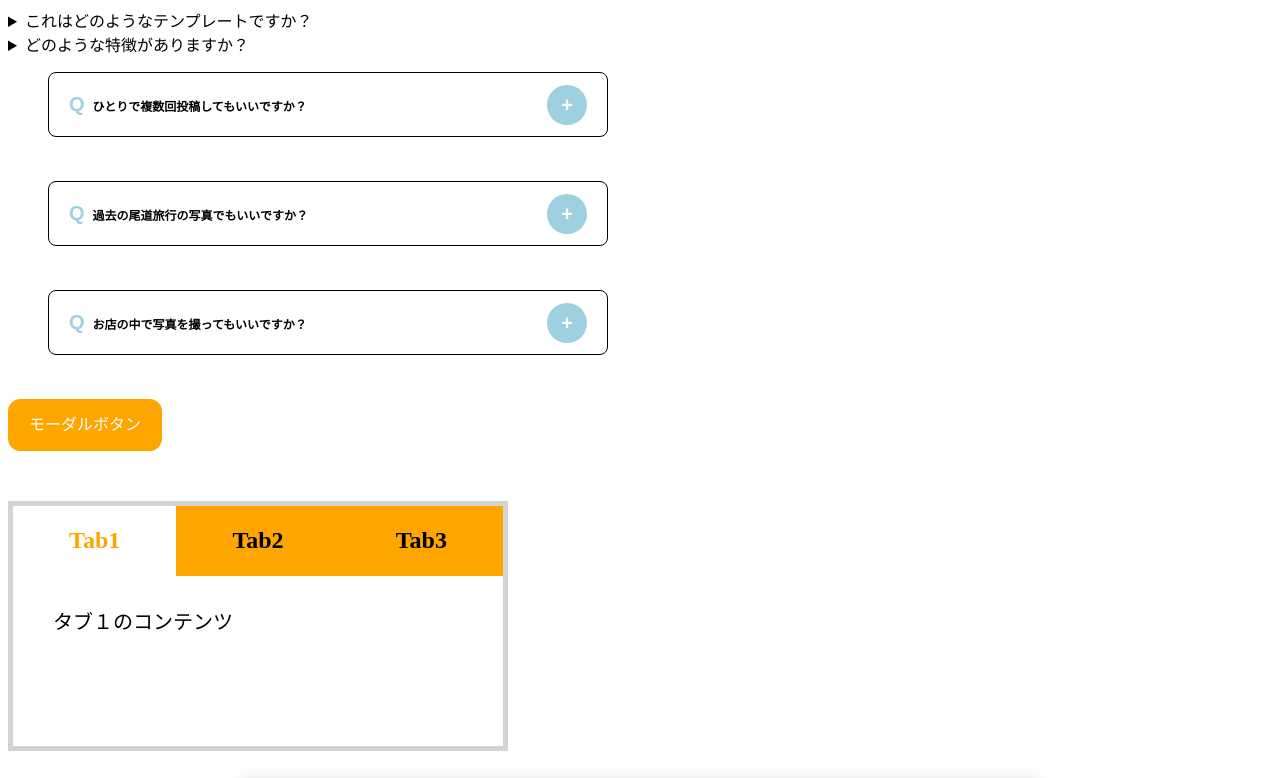
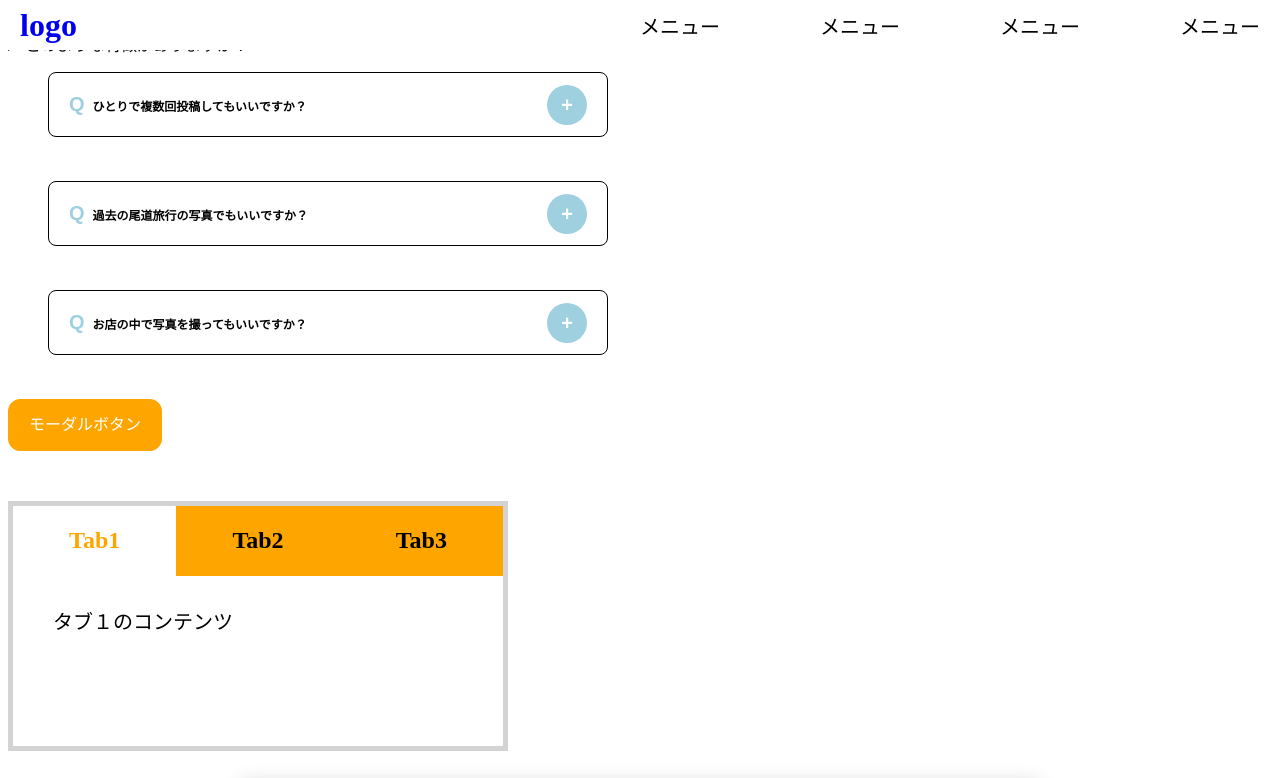
Before and after one commit to izumi0913-coder/practice, a plain HTML site: page practice/practice/index.html in a window 1280 px wide. Shown: the top 778 px of the page. Drawn offline with nearby package versions, Linux system fonts and the light colour scheme.

Commit message:
5月25日練習分です

```diff
--- a/practice/practice/index.html
+++ b/practice/practice/index.html
@@ -7,8 +7,32 @@
       <link rel="stylesheet" href="https://cdn.jsdelivr.net/npm/swiper@11/swiper-bundle.min.css"/>
       <link rel="stylesheet" href="style.css">
     </head>
+<!--ヘッダー-->
+    <header class="header">
+      <div class="header_inner">
+        <h1 class="header_title header-title">
+          <a href="#">
+            logo
+          </a>
+        </h1>
+        <nav class="header_nav nav" id="js-nav">
+          <ul class="nav_items nav-items">
+            <li class="nav-items_item"><a href="">メニュー</a></li>
+            <li class="nav-items_item"><a href="">メニュー</a></li>
+            <li class="nav-items_item"><a href="">メニュー</a></li>
+            <li class="nav-items_item"><a href="">メニュー</a></li>
+          </ul>
+        </nav>
+        <button class="header__hamburger hamburger" id="js-hamburger">
+          <span></span>
+          <span></span>
+          <span></span>
+        </button>
+      </div>
+    </header>
+
     <body>
-      <!--アコーディオンメニュー-->
+<!--アコーディオンメニュー-->
 <details class="accordion-005">
     <summary>これはどのようなテンプレートですか？</summary>
     <p>見出し風のアコーディオンメニューです。</p>
@@ -114,8 +138,8 @@
       <div class="swiper-slide"><img src="images/swiper3.png" alt="スライド3"></div>
       <div class="swiper-slide"><img src="images/swiper4.png" alt="スライド4"></div>
     </div>
+    <div class="swiper-pagination"></div>
   </div>
-  <div class="swiper-pagination"></div>
   <div class="swiper-button-prev-2"></div>
   <div class="swiper-button-next-2"></div>
 
--- a/practice/practice/js/event.js
+++ b/practice/practice/js/event.js
@@ -1,3 +1,12 @@
+//ハンバーガーメニュー
+const ham = document.querySelector('#js-hamburger');
+const nav = document.querySelector('#js-nav');
+
+ham.addEventListener('click', () => {
+  ham.classList.toggle('active');
+  nav.classList.toggle('active');
+});
+
 // アコーディオンメニュー
 const qa = document.querySelectorAll(".js-ac");
 
--- a/practice/practice/style.css
+++ b/practice/practice/style.css
@@ -2,6 +2,213 @@
 *::before,
 *::after {
   box-sizing: border-box;
+}
+
+a {
+  text-decoration: none;
+}
+
+ul,
+li {
+  list-style: none;
+}
+
+
+main {
+  background-color: #f1f1f1;
+  height: 800px;
+  display: flex;
+}
+
+
+.main {
+  margin: auto;
+}
+
+.footer {
+  background-color: #f6f6f6;
+  height: 200px;
+  display: flex;
+}
+
+.footer div {
+  margin: auto;
+}
+
+
+/* ヘッダー */
+.header {
+  background-color: white;
+  width: 100%;
+  height: 50px;
+  position: fixed;
+  top: 0;
+  left: 0;
+  right: 0;
+  z-index: 999;
+}
+
+.header_inner {
+  padding: 0 20px;
+  display: flex;
+  align-items: center;
+  justify-content: space-between;
+  height: inherit;
+  position: relative;
+}
+
+.header_title {
+  width: 80px;
+}
+
+
+@media screen and (min-width: 960px) {
+  .header_title {
+    width: 120px;
+  }
+}
+
+.header_title img {
+  display: block;
+  width: 100%;
+  height: 100%;
+}
+
+.header_nav {
+  position: absolute;
+  right: 0;
+  left: 0;
+  top: 0;
+  width: 100%;
+  height: 100vh;
+  transform: translateX(100%);
+  background-color: #fff;
+  transition: ease .4s;
+}
+
+@media screen and (min-width: 960px) {
+  .header_nav {
+    position: static;
+    transform: initial;
+    background-color: inherit;
+    height: inherit;
+    display: flex;
+    justify-content: end;
+    width: 50%;
+  }
+}
+
+
+@media screen and (min-width: 960px) {
+  .nav_items {
+    width: 100%;
+    display: flex;
+    align-items: center;
+    height: initial;
+    justify-content: space-between;
+  }
+}
+
+.nav-items {
+  position: absolute;
+  top: 50%;
+  left: 50%;
+  transform: translate(-50%, -50%);
+  padding: 0;
+}
+
+
+@media screen and (min-width: 960px) {
+  .nav-items {
+    padding-top: inherit;
+    padding-bottom: inherit;
+    position: inherit;
+    top: 0;
+    left: 0;
+    transform: translate(0, 0);
+  }
+}
+
+.nav-items_item a {
+  color: black;
+  width: 100%;
+  display: block;
+  text-align: center;
+  font-size: 20px;
+  margin-bottom: 24px;
+}
+
+.nav-items_item:last-child a {
+  margin-bottom: 0;
+}
+
+@media screen and (min-width: 960px) {
+  .nav-items_item a {
+    margin-bottom: 0;
+  }
+}
+
+
+/* ハンバーガーメニュー */
+.header_hamburger {
+  width: 48px;
+  height: 100%;
+
+}
+
+.hamburger {
+  background-color: transparent;
+  border-color: transparent;
+  z-index: 9999;
+}
+
+@media screen and (min-width: 960px) {
+  .hamburger {
+    display: none;
+  }
+}
+
+
+.hamburger span {
+  width: 100%;
+  height: 1px;
+  background-color: #000;
+  position: relative;
+  transition: ease .4s;
+  display: block;
+}
+
+.hamburger span:nth-child(1) {
+  top: 0;
+}
+
+.hamburger span:nth-child(2) {
+  margin: 8px 0;
+}
+
+.hamburger span:nth-child(3) {
+  top: 0;
+}
+
+
+/* ハンバーガーメニュークリック後のスタイル */
+.header_nav.active {
+  transform: translateX(0);
+}
+
+.hamburger.active span:nth-child(1) {
+  top: 5px;
+  transform: rotate(45deg);
+}
+
+.hamburger.active span:nth-child(2) {
+  opacity: 0;
+
+}
+
+.hamburger.active span:nth-child(3) {
+  top: -13px;
+  transform: rotate(-45deg);
 }
 
 .qa_block {
```
